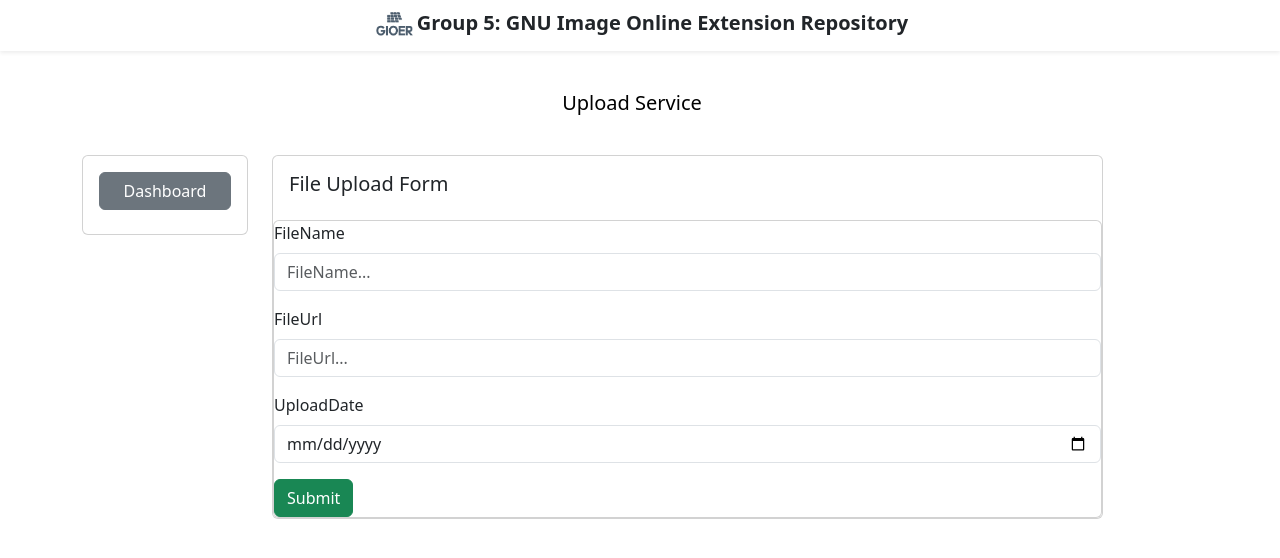
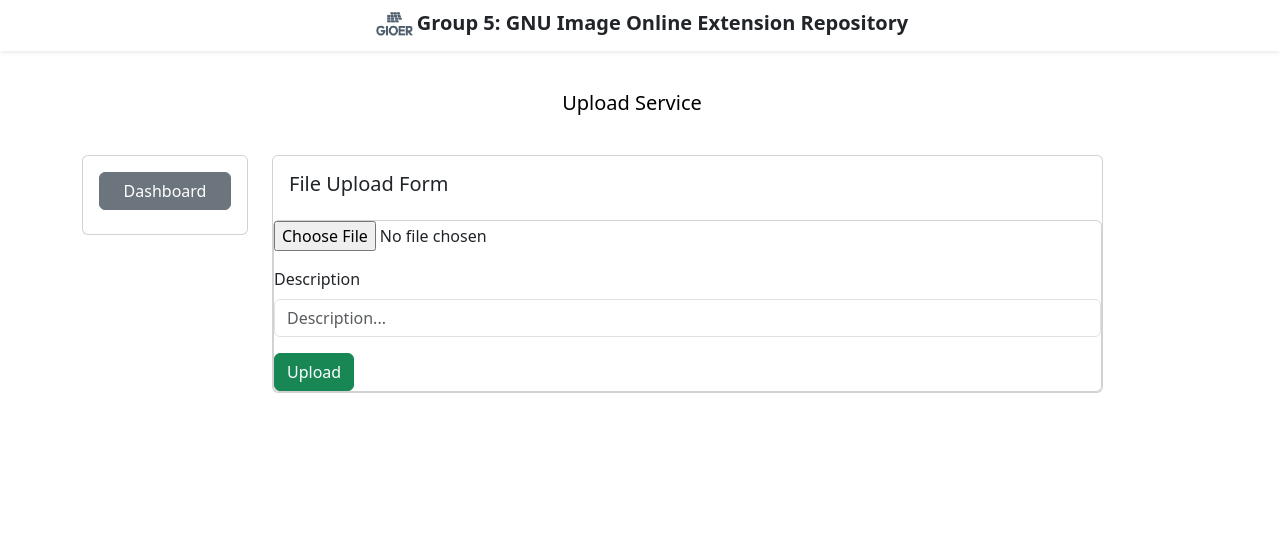
Before and after one commit to Catherin2/GIOER2, a React (Vite) app in the folder client/: page /upload in a window 1280 px wide. Shown: the top 558 px of the page. Built offline with nearby package versions, Linux system fonts and the light colour scheme.

Commit message:
git commit -S -m "app-commit2708"

```diff
--- a/client/src/App.jsx
+++ b/client/src/App.jsx
@@ -17,7 +17,7 @@ import 'react-toastify/dist/ReactToastify.css';
 
 
 function App() {
-  const isLoggedIn=JSON.parse(localStorage.getItem("keepLoggedIn"));
+
   return (
     <div className='App'>
       <BrowserRouter>
@@ -32,7 +32,6 @@ function App() {
         <Route path='/register' element={<Register/>}></Route>
         <Route path='/login' element={<Login/>}></Route>
         <Route path='/upload' element={<Upload/>}></Route>
-        <Route path='/' element={isLoggedIn?<Navigate to={"/dashboard"}/>:<Dashboard />}></Route>
         <Route path='*' component={NotFoundPage} /> {/* Catch-all route for 404s */}
       </Routes>
       <ToastContainer
--- a/client/src/Creation.jsx
+++ b/client/src/Creation.jsx
@@ -4,12 +4,12 @@ import "bootstrap/dist/css/bootstrap.min.css";
 import axios from "axios";
 import { ToastContainer, toast } from 'react-toastify';
 import 'react-toastify/dist/ReactToastify.css';
-import { useNavigate } from 'react-router-dom';
 
 
 function Creation(){
 // State variable
-    const [values, setValues] = useState({
+    const accessToken = sessionStorage.getItem('accessToken');
+    const [extensions, setExtensions] = useState({
         "data":{
             title: "",
     description:"",
@@ -17,19 +17,22 @@ function Creation(){
     tags:""
         }
     });
-    const navigate = useNavigate();
+
     // Function create new extensions
     const handleSubmit = async (e) => {
         e.preventDefault();
         try {
-         var  response = await axios.post('https://gioer-cfc6bkewatd5angv.canadacentral-01.azurewebsites.net/api/extensions', values,
-            {headers: {'Content-Type': 'application/json'
+         var  response = await axios.post('https://gioer-cfc6bkewatd5angv.canadacentral-01.azurewebsites.net/api/extensions', extensions,
+            {headers: {'Content-Type': 'application/json',
+              'Authorization' : `Bearer ${accessToken}`
           }
         })
         console.log(response.data);
           // Handle successful new extension creation
+          const updateExtensionsState = [...extensions, resp.data];
+                     setExtensions(updateExtensionsState);
+                     toast.success('Extension created successfully!');
           toast.success(response.data.message || 'Extension created successful!');
-          navigate('/dashboard');
         } catch (error) {
           // Handle server errors
           if (error.response) {
@@ -50,7 +53,7 @@ function Creation(){
         <Container>
           {/* Navbar*/}
                       <Navbar bg="white m-4 nav flex-column">
-                          <Navbar.Brand> Creation Service </Navbar.Brand>
+                          <Navbar.Brand> Extension Creation Service </Navbar.Brand>
                       </Navbar>
             {/* Nav*/}
            <Row className="mt-4 bg-white">
@@ -75,20 +78,20 @@ function Creation(){
                  <form onSubmit={handleSubmit}>
     <div className="mb-3">
     <label htmlFor="title" className="form-label">Title</label>
-    <input type="text" className="form-control" id="title" placeholder="Title..." onChange={(e) => setValues({...values, title: e.target.value})} required aria-describedby="emailHelp"></input>
+    <input type="text" className="form-control" id="title" placeholder="Title..." onChange={(e) => setExtensions({...extensions, title: e.target.extension})} required aria-describedby="emailHelp"></input>
     <div id="id" className="form-text"></div>
     </div>
      <div className="mb-3">
     <label htmlFor="description" className="form-label">Description</label>
-    <input type="textarea" className="form-control" id="description" placeholder="Description..." onChange={(e) => setValues({...values, description: e.target.value})} required></input>
+    <input type="textarea" className="form-control" id="description" placeholder="Description..." onChange={(e) => setExtensions({...extensions, description: e.target.extension})} required></input>
      </div>
      <div className="mb-3">
     <label htmlFor="category" className="form-label">Category</label>
-    <input type="text" className="form-control" id="category" placeholder="Category..." onChange={(e) => setValues({...values, category: e.target.value})} required></input>
+    <input type="text" className="form-control" id="category" placeholder="Category..." onChange={(e) => setExtensions({...extensions, category: e.target.extension})} required></input>
      </div>
      <div className="mb-3">
     <label htmlFor="tags" className="form-label">Tags</label>
-    <input type="text" className="form-control" id="tags" placeholder="Tags..." onChange={(e) => setValues({...values, tags: e.target.value})} required></input>
+    <input type="text" className="form-control" id="tags" placeholder="Tags..." onChange={(e) => setExtensions({...extensions, tags: e.target.extension})} required></input>
     </div>
     <button type="submit" className="btn btn-success rounded">Submit</button>
     </form>
--- a/client/src/Dashboard.jsx
+++ b/client/src/Dashboard.jsx
@@ -10,7 +10,6 @@ import { SERVER_URL } from './Api';
 
 
 const Dashboard = () => {
-  const [data, setData] = useState([]);
   const [currentView, setCurrentView] = useState('');
   // get username
   const { userId } = useParams();
@@ -53,7 +52,6 @@ const Dashboard = () => {
   }
   fetchData();
   } },[]);
-
 
   const logout = () =>{
     sessionStorage.clear();
--- a/client/src/Register.jsx
+++ b/client/src/Register.jsx
@@ -20,7 +20,7 @@ const Register = () => {
         })
       console.log(response.data);
       // Handle successful registration
-      toast.success(response.data.message || 'Registration successful!');
+      toast.success(response.data.message.join() || 'Registration successful!');
       navigate('/login');
     } catch (error) {
       // Handle server errors
--- a/client/src/Upload.jsx
+++ b/client/src/Upload.jsx
@@ -5,25 +5,33 @@ import axios from "axios";
 import { ToastContainer, toast } from 'react-toastify';
 import 'react-toastify/dist/ReactToastify.css';
 
+function Upload(){
+// State variables
+  const [file, setFile] = useState('');
+  const[description, SetDescription] = useState('');
+  const accessToken = sessionStorage.getItem('accessToken');
 
-function Upload(){
-// State variable
-    const [values, setValues] = useState({
-    fileName: "",
-    fileUrl:"",
-    upLoadDate:""
-    });
+  const handleFile=(e)=>{
+    const file=e.target.files[0];
+    console.log(file);
+    if(file){
+      setFile(file)
+    }
+  }
    // Function to upload files (extensions)
-    const handleSubmit = async (e) => {
+
+    const handleUpload = async (e) => {
       e.preventDefault();
       const formdata = new FormData();
-      formdata.append('url', values);
+      formdata.append('file', file);
       try {
-       var  response = await axios.post('https://nestjs-g2fpc8bchsf0gyhy.canadacentral-01.azurewebsites.net/api/file/upload', setValues,
+       var  response = await axios.post('https://nestjs-g2fpc8bchsf0gyhy.canadacentral-01.azurewebsites.net/api/file/upload', {file, description},
           {headers: {'Content-Type': 'application/json',
-            }})
-      console.log(response => setValues(response.data.status));
+            'Authorization' : `Bearer ${accessToken}`
+            }});
+      console.log(response => setFile(response.data.status));
         // Handle successful upload
+
         toast.success(response.data.message || 'Upload successful!');
         document.body.appendChild(response);
       } catch (error) {
@@ -63,26 +71,26 @@ function Upload(){
                 <Col md ={9}>
                 <Card>
                 <Card.Body>
+
                     <h5>File Upload Form</h5>
                 </Card.Body>
                 <Card>
               <div>
               <ToastContainer position="top-center" /> {/*ToastContainer */}
-                 <form onSubmit={handleSubmit}>
+                <div className='upload-preview-section'>
+                    <div className='upload-box'>
+                    <form onSubmit={handleUpload}>
                   <div className="mb-3">
-    <label htmlFor="FileName" className="form-label">FileName</label>
-    <input type="text" onChange={(e) => setValues({...values, fileName: e.target.value})} required className="form-control" id="fileName" placeholder="FileName..."></input>
+                  <input type="file" onChange={handleFile} />
                   </div>
                   <div className="mb-3">
-    <label htmlFor="fileUrl" className="form-label">FileUrl</label>
-    <input type="url" onChange={(e) => setValues({...values, fileUrl: e.target.value})} required className="form-control" id="fileUrl" placeholder="FileUrl..."></input>
+                  <label htmlFor="filetext" className="form-label">Description</label>
+                 <input type="text" onChange={(e) => SetDescription(e.target.value)}  className="form-control" id="description" placeholder="Description..."/>
                    </div>
-     <div className="mb-3">
-    <label htmlFor="upLoadDate" className="form-label">UploadDate</label>
-    <input type="date" onChange={(e) => setValues({...values, upLoadDate: e.target.value})} required className="form-control" id="uploadDate"></input>
+                  <button  type="submit" className="btn btn-success rounded">Upload</button>
+                    </form>
                     </div>
-    <button  className="btn btn-success rounded">Submit</button>
-    </form>
+                    </div>
               </div>
                 </Card>
                 </Card>
```
Lines whose indentation alone changed are shown as unchanged.
